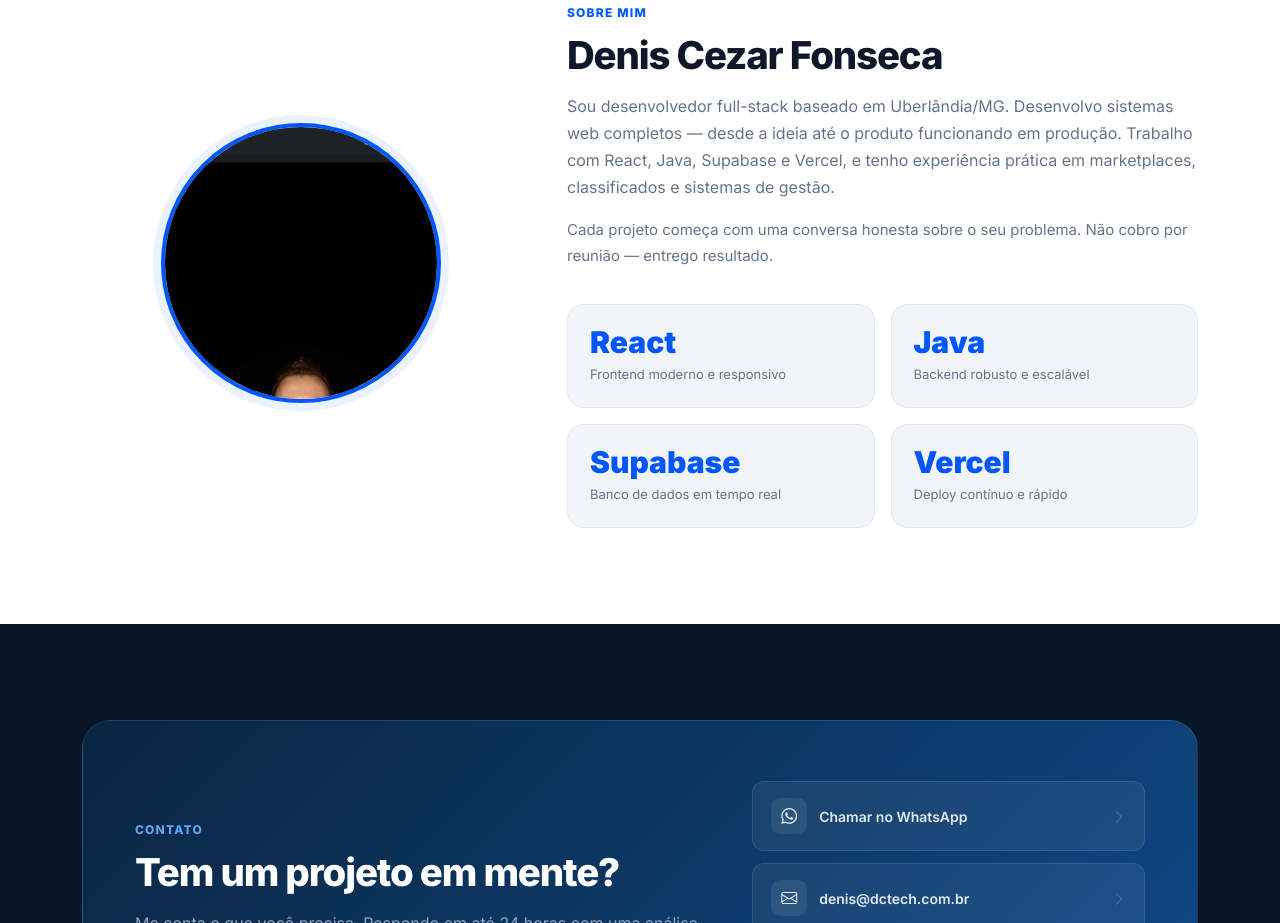
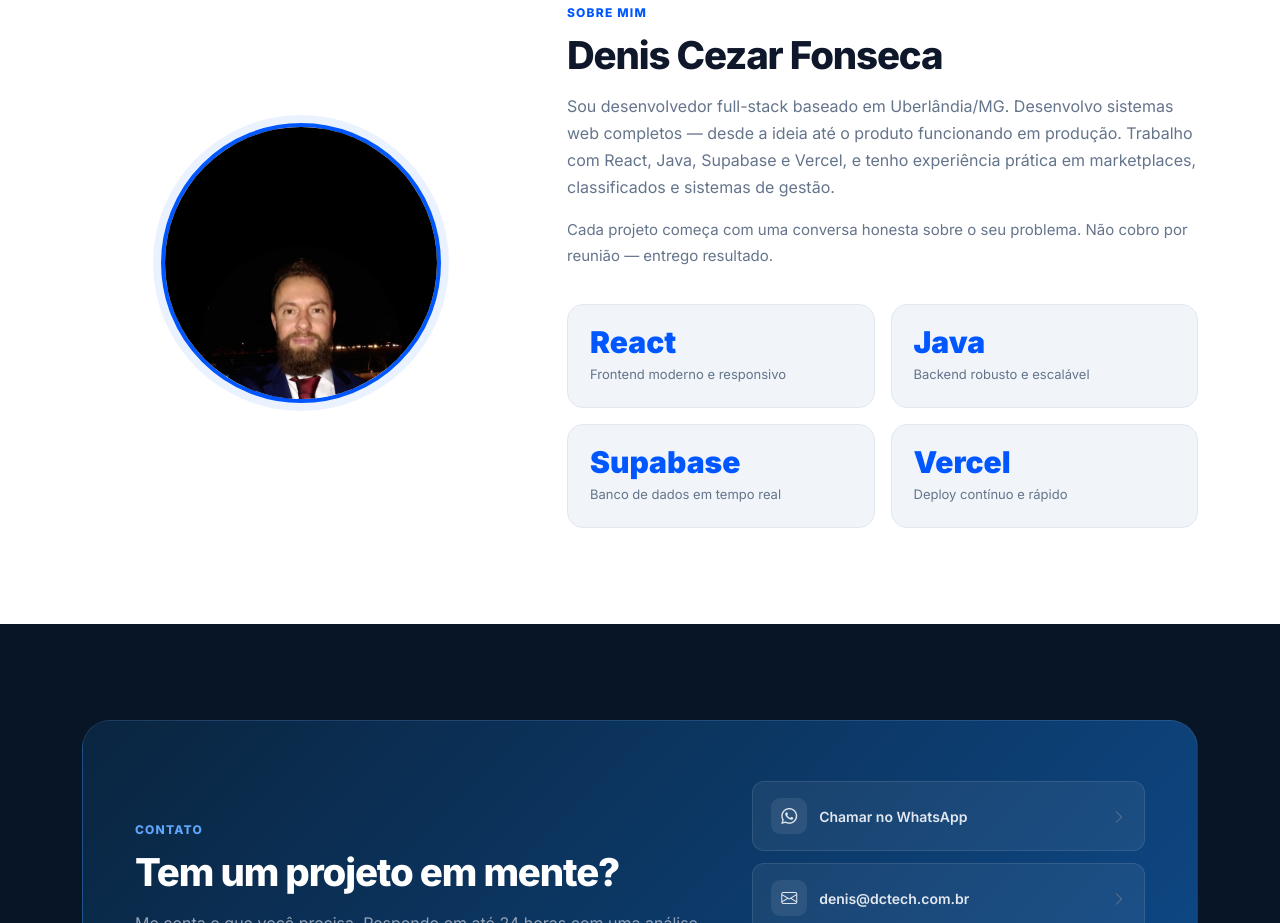
Before and after one commit to dcfonsecaa/dctech-site, a React (Vite) app: page / in a window 1280 px wide. Shown: the part 2740-3663 px from the top of the page. Built offline with nearby package versions, Linux system fonts and the light colour scheme.

Commit message:
Adjust object position of about-photo class

```diff
--- a/src/App.css
+++ b/src/App.css
@@ -254,7 +254,7 @@ a { text-decoration: none; }
   width: 280px;
   height: 280px;
   object-fit: cover;
-  object-position: center top;
+  object-position: center 30%;
   border-radius: 50%;
   border: 4px solid var(--blue);
   box-shadow: 0 0 0 8px rgba(0,87,255,0.08);
```
